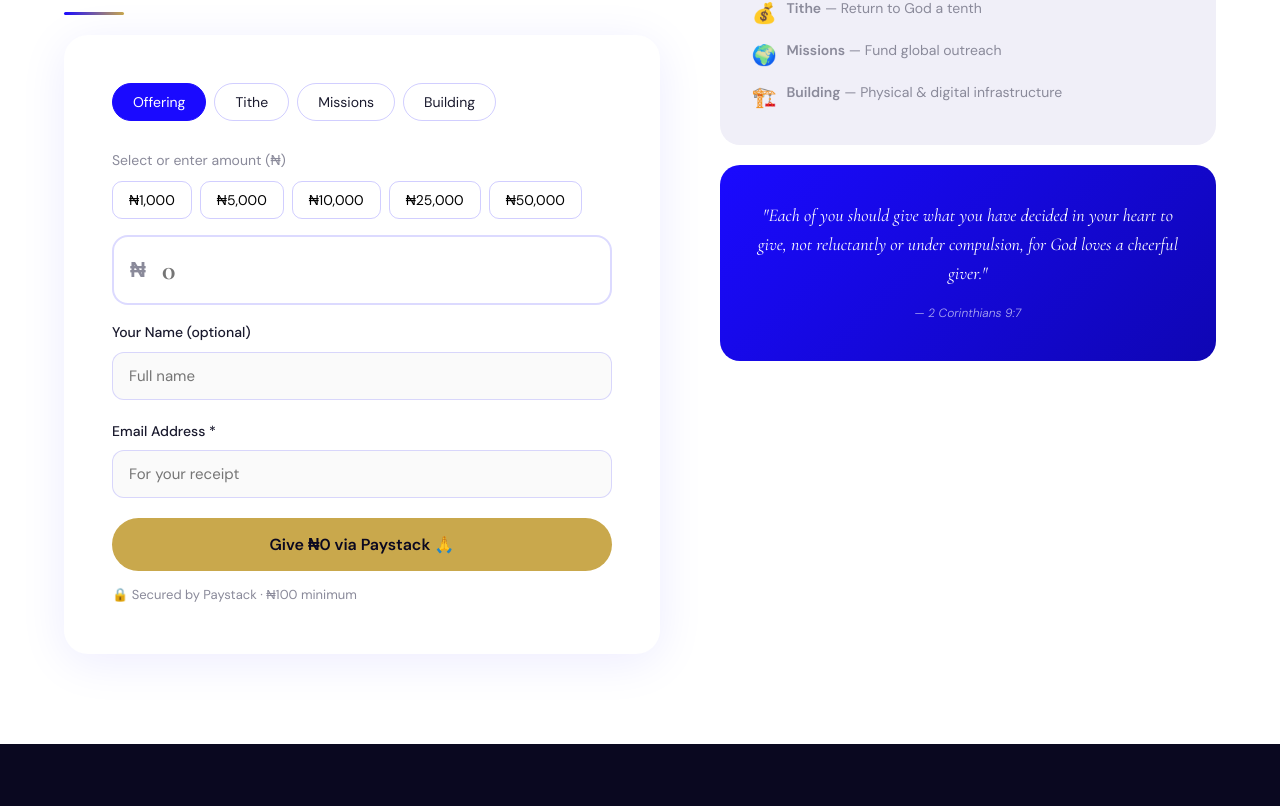
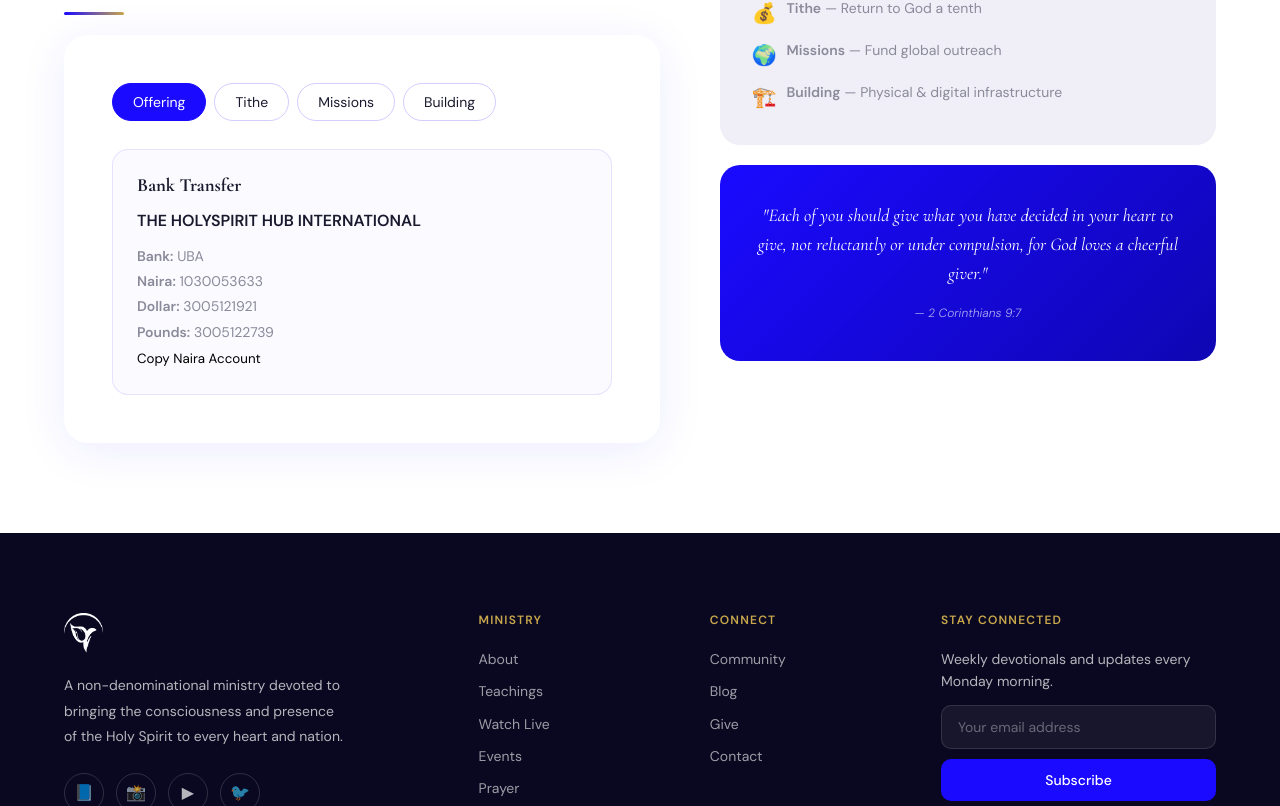
Before and after one commit to SpidaAfrica/Holyspirithub, a React (Create React App) app: page /give in a window 1280 px wide. Shown: the part 637-1443 px from the top of the page. Built offline with nearby package versions, Linux system fonts and the light colour scheme.

Commit message:
Revamp donation section with bank transfer info
Updated the donation section to include bank transfer details and removed the form for online donations.

```diff
--- a/src/pages/Give.jsx
+++ b/src/pages/Give.jsx
@@ -13,7 +13,7 @@ export default function Give() {
       <div><div className="label">Make a Donation</div><h2 className="section-title">Give <em>Today</em></h2><div className="divider"/>
         <div className="give-card">
           <div className="give-types">{["offering","tithe","missions","building"].map(t=><button key={t} className={`give-type ${type===t?"active":""}`} onClick={()=>setType(t)}>{t.charAt(0).toUpperCase()+t.slice(1)}</button>)}</div>
-          <form onSubmit={handleGive}>
+      {/*<form onSubmit={handleGive}>
             <p style={{fontSize:14,color:"var(--grey)",marginBottom:10}}>Select or enter amount (₦)</p>
             <div className="presets">{presets.map(p=><button key={p} type="button" className={`preset ${amount===p?"active":""}`} onClick={()=>setAmount(p)}>₦{Number(p).toLocaleString()}</button>)}</div>
             <div className="amt-wrap"><span className="amt-sym">₦</span><input className="amt-input" placeholder="0" value={amount} onChange={e=>setAmount(e.target.value.replace(/\D/g,""))}/></div>
@@ -22,7 +22,29 @@ export default function Give() {
             {errMsg&&<div className="give-err">{errMsg}</div>}
             <button type="submit" className="btn-gold" style={{width:"100%",justifyContent:"center",fontSize:16,padding:16}} disabled={loading}>{loading?<span className="spinner"/>:`Give ${fmt(amount)} via Paystack 🙏`}</button>
             <div style={{display:"flex",alignItems:"center",gap:8,fontSize:13,color:"var(--grey)",marginTop:14}}>🔒 Secured by Paystack · ₦100 minimum</div>
-          </form>
+          </form>*/}
+          <div style={{
+            border: "1px solid rgba(26,10,255,.1)",
+            borderRadius: 16,
+            padding: 24,
+            background: "rgba(26,10,255,.02)"
+          }}>
+            <h3 style={{marginBottom: 12}}>Bank Transfer</h3>
+
+            <p style={{marginBottom: 10, fontWeight: 600}}>
+              THE HOLYSPIRIT HUB INTERNATIONAL
+            </p>
+
+            <div style={{fontSize: 14, color: "var(--grey)", lineHeight: 1.8}}>
+              <p><strong>Bank:</strong> UBA</p>
+              <p><strong>Naira:</strong> 1030053633</p>
+              <p><strong>Dollar:</strong> 3005121921</p>
+              <p><strong>Pounds:</strong> 3005122739</p>
+            </div>
+            <button onClick={() => navigator.clipboard.writeText("1030053633")}>
+              Copy Naira Account
+            </button>
+          </div>
         </div>
       </div>
       <div>
```
